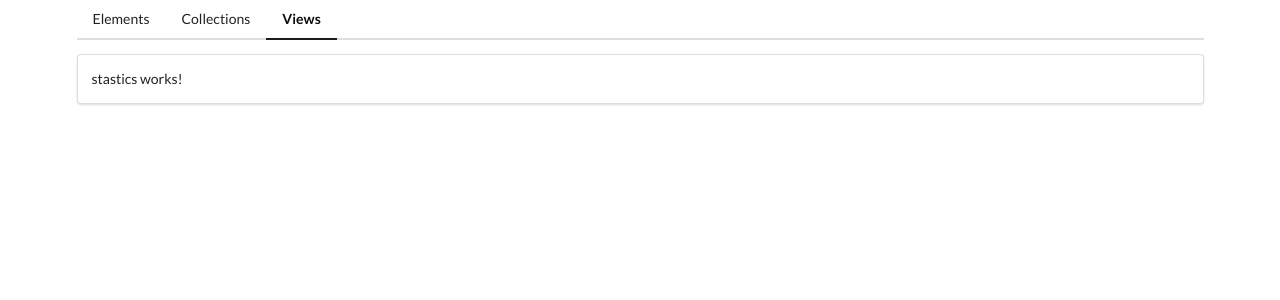
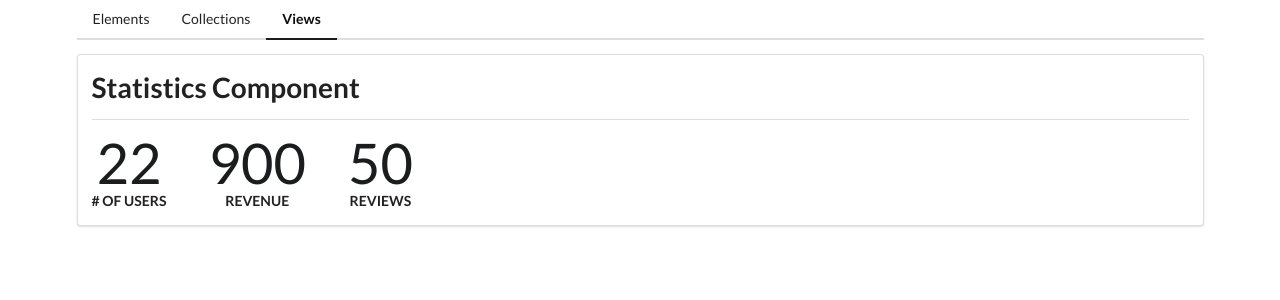
Before and after one commit to notGonim/angular_compas, an Angular app: page /views in a window 1280 px wide. Shown: the top 300 px of the page. Built offline with nearby package versions, Linux system fonts and the light colour scheme.

Commit message:
ADDED the views content

```diff
--- a/src/app/views/stastics/stastics.component.html
+++ b/src/app/views/stastics/stastics.component.html
@@ -1 +1,6 @@
-<p>stastics works!</p>
+<div class="ui statistics">
+  <div class="statistic" *ngFor="let stat of data">
+    <div class="value">{{ stat.value }}</div>
+    <div class="label">{{ stat.label }}</div>
+  </div>
+</div>
--- a/src/app/views/view-home/view-home.component.html
+++ b/src/app/views/view-home/view-home.component.html
@@ -1 +1,2 @@
-<app-stastics></app-stastics>
+<app-divider>Statistics Component</app-divider>
+<app-stastics [data]="stats"></app-stastics>
--- a/src/app/views/view-home/view-home.component.ts
+++ b/src/app/views/view-home/view-home.component.ts
@@ -3,13 +3,25 @@ import { Component, OnInit } from '@angular/core';
 @Component({
   selector: 'app-view-home',
   templateUrl: './view-home.component.html',
-  styleUrls: ['./view-home.component.css']
+  styleUrls: ['./view-home.component.css'],
 })
 export class ViewHomeComponent implements OnInit {
+  stats: any = [
+    {
+      value: 22,
+      label: '# Of Users',
+    },
+    {
+      value: 900  ,
+      label: 'Revenue',
+    },
+    {
+      value: 50,
+      label: 'Reviews',
+    },
+  ];
 
-  constructor() { }
+  constructor() {}
 
-  ngOnInit(): void {
-  }
-
+  ngOnInit(): void {}
 }
```
Also changed, not shown: src/app/views/stastics/stastics.component.ts (+5 -6 lines), src/app/views/views.module.ts (+4 -10 lines).
